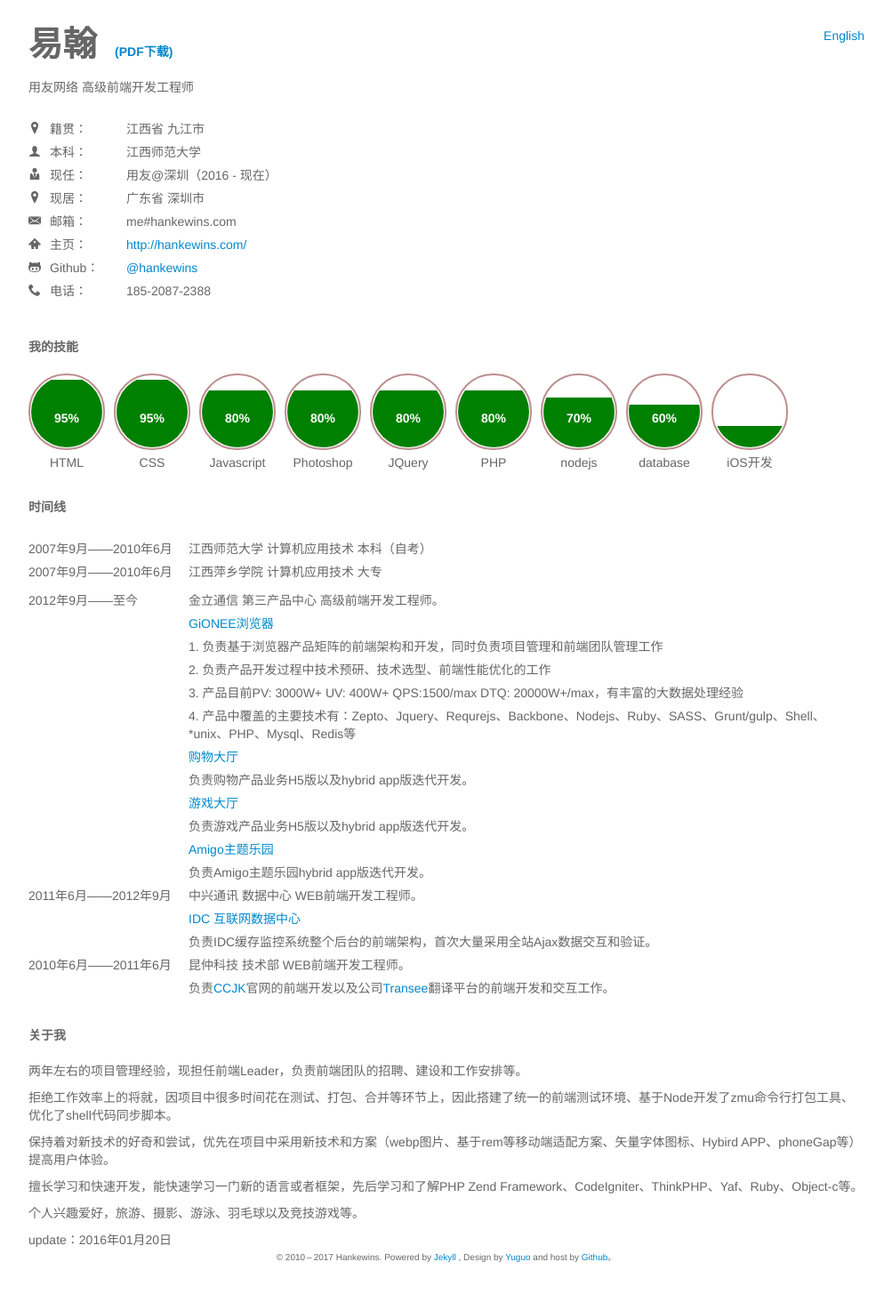
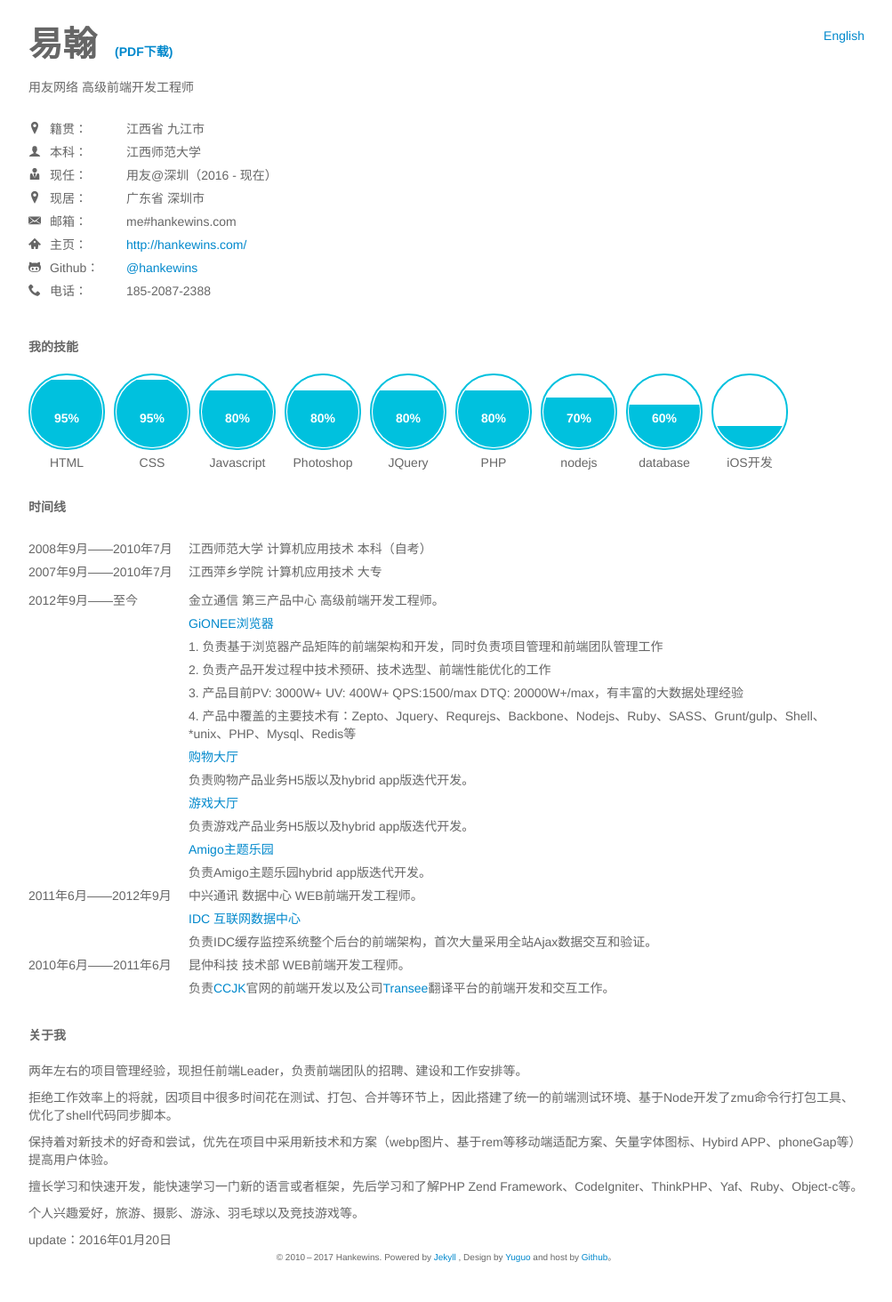
Before and after one commit to bh-lay/hankewins.github.io, a Jekyll site: the page profile/index.html, which Jekyll copies as it is, in a window 1280 px wide. Shown: the whole page at 89% size, without its empty margins (138-1141 px from the left). Built offline with Jekyll 4.4.1, drawn with Linux system fonts in a browser that asks for light colours.

Commit message:
更新文件

```diff
--- a/profile/css/docs.css
+++ b/profile/css/docs.css
@@ -35,10 +35,10 @@ dt i  {margin-right:10px;}
 
 	/* 非IE */
 	.non-ie .skill {position:relative;float:left;margin-right:10px;height:120px;}
-	.non-ie .skill .skill-bar {display:block;border:2px solid #bc8f8f;height:80px;width:80px;border-radius:42px;padding:1px;-webkit-transform: rotate(-90deg);-moz-transform: rotate(-90deg);
+	.non-ie .skill .skill-bar {display:block;border:2px solid #00c1de;height:80px;width:80px;border-radius:42px;padding:1px;-webkit-transform: rotate(-90deg);-moz-transform: rotate(-90deg);
 		  -ms-transform: rotate(-90deg);transform: rotate(-90deg);}
 	.non-ie .skill .skill-bar b {display:block;height:80px;width:80px;overflow:hidden;}
-	.non-ie .skill .skill-bar b b {display:block;background-color: green;height:80px;width:80px;border-radius:40px;position:relative;}
+	.non-ie .skill .skill-bar b b {display:block;background-color: #00c1de;height:80px;width:80px;border-radius:40px;position:relative;}
 	.non-ie .skill .skill-lv {color:#fff;font-size:14px;position:absolute;top:40px;left:0;width:86px;text-align:center;z-index:10;font-weight:bold;}
 	.non-ie .skill .skill-title {position:absolute;top:90px;left:0;width:86px;text-align:center;font-size:14px;}
 
--- a/profile/index.html
+++ b/profile/index.html
@@ -85,9 +85,9 @@
 
 	<h2>时间线</h2>
 	<dl class="profile-timeline dl-horizontal">
-		<dt>2007年9月——2010年6月</dt>
+		<dt>2008年9月——2010年7月</dt>
 		<dd>江西师范大学 计算机应用技术 本科（自考）</dd>
-		<dt>2007年9月——2010年6月</dt>
+		<dt>2007年9月——2010年7月</dt>
 		<dd>江西萍乡学院 计算机应用技术 大专</dd>
 		<dd></dd>
 		<dt>2012年9月——至今</dt>
```
